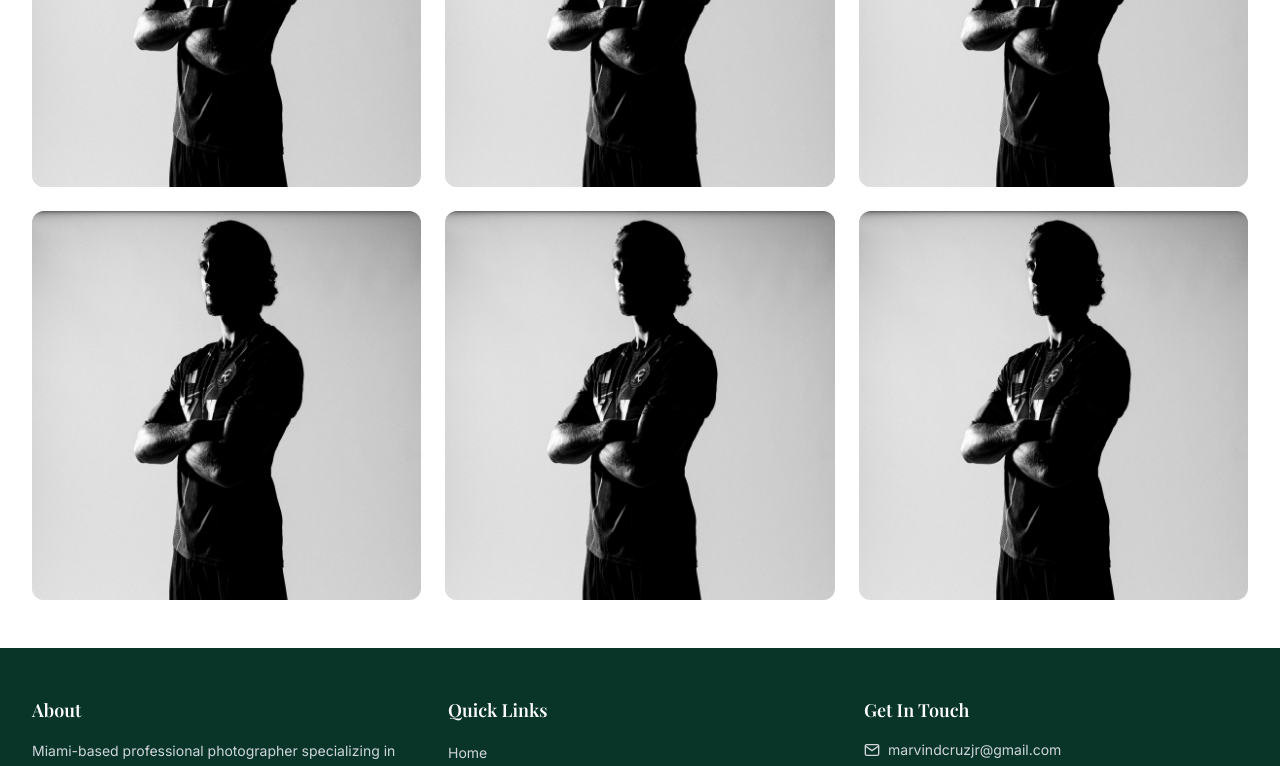
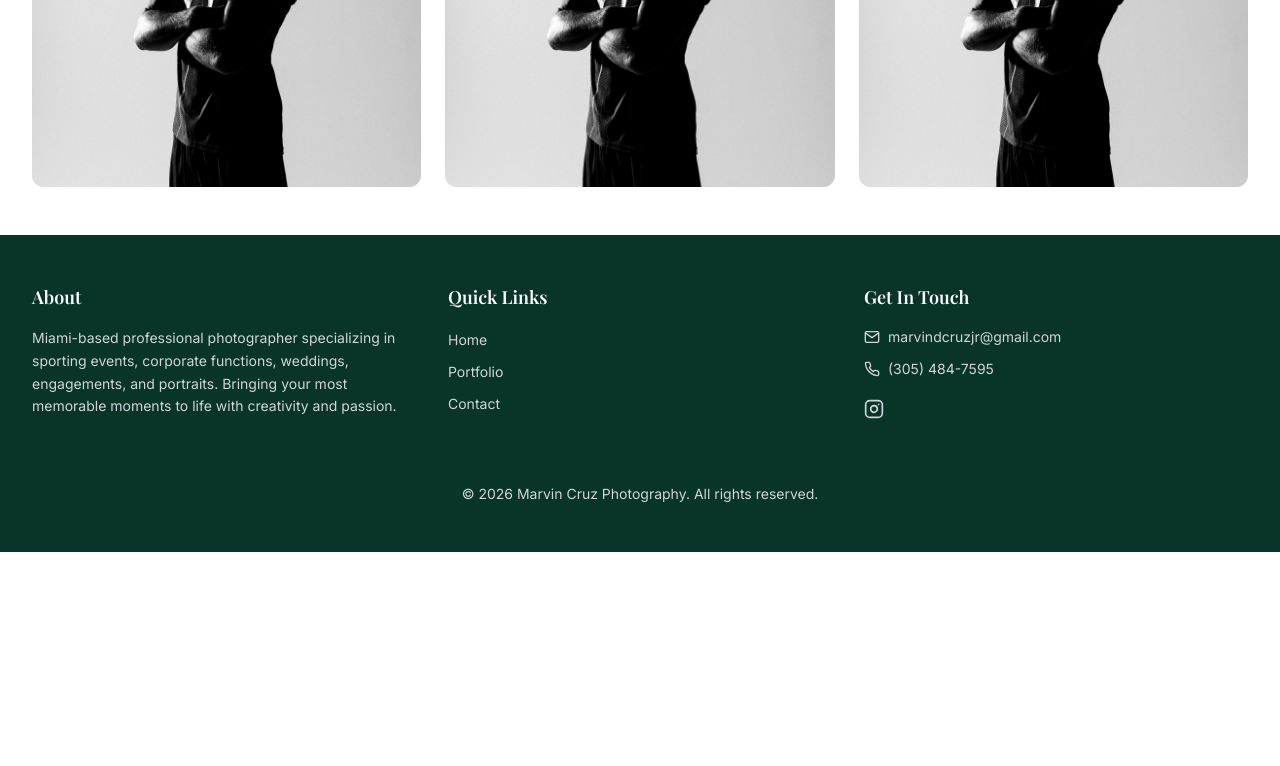
Before and after one commit to cdeleon-305/marvin-cruz-photography, a Next.js app: page /portfolio in a window 1280 px wide. Shown: the part 1477-2243 px from the top of the page. After the commit the page ends 2029 px from the top, so only its background shows below. Built offline with nearby package versions, Linux system fonts and the light colour scheme; a web font is replaced by a local one.

Commit message:
fix: keep the rows uniform

```diff
--- a/components/PortfolioGallery.tsx
+++ b/components/PortfolioGallery.tsx
@@ -12,12 +12,9 @@ const portfolioImages = [
   { id: 4, src: "/images/sports-4.jpg", alt: "Wedding photo 1", category: "weddings" },
   { id: 5, src: "/images/engagement-1.jpg", alt: "Engagement photo 1", category: "weddings" },
   { id: 6, src: "/images/engagement-2.jpg", alt: "Engagement photo 2", category: "weddings" },
-  { id: 7, src: "/images/engagement-3.jpg", alt: "Wedding photo 2", category: "weddings" },
-  { id: 8, src: "/images/engagement-4.jpg", alt: "Corporate event photo 2", category: "events" },
   { id: 9, src: "/images/personal-1.jpg", alt: "Portrait photo 1", category: "portraits" },
   { id: 10, src: "/images/personal-2.jpg", alt: "Portrait photo 2", category: "portraits" },
   { id: 11, src: "/images/personal-3.jpg", alt: "Portrait photo 3", category: "portraits" },
-  { id: 12, src: "/images/personal-4.jpg", alt: "Portrait photo 4", category: "portraits" },
 ];
 
 const categories = [
```
